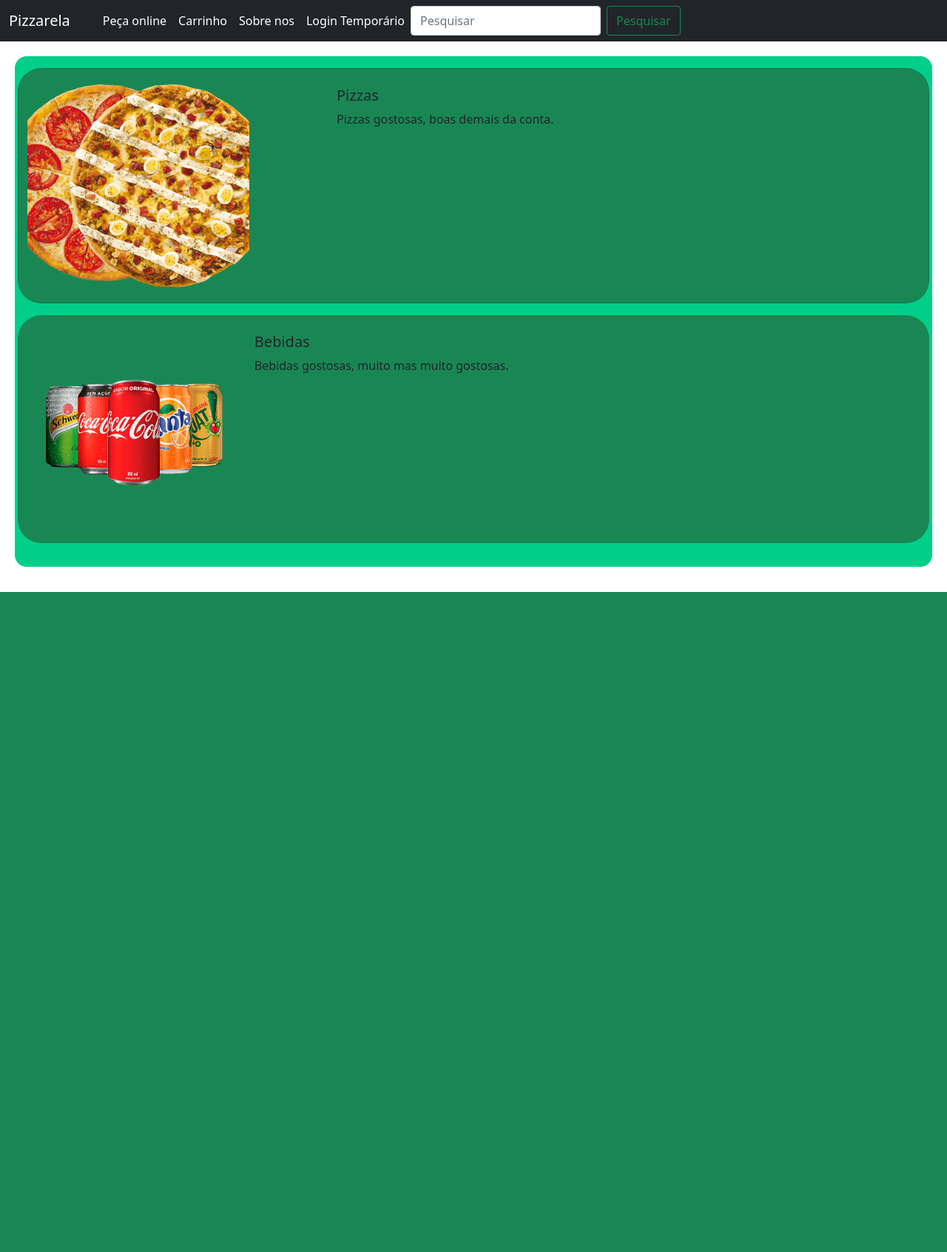
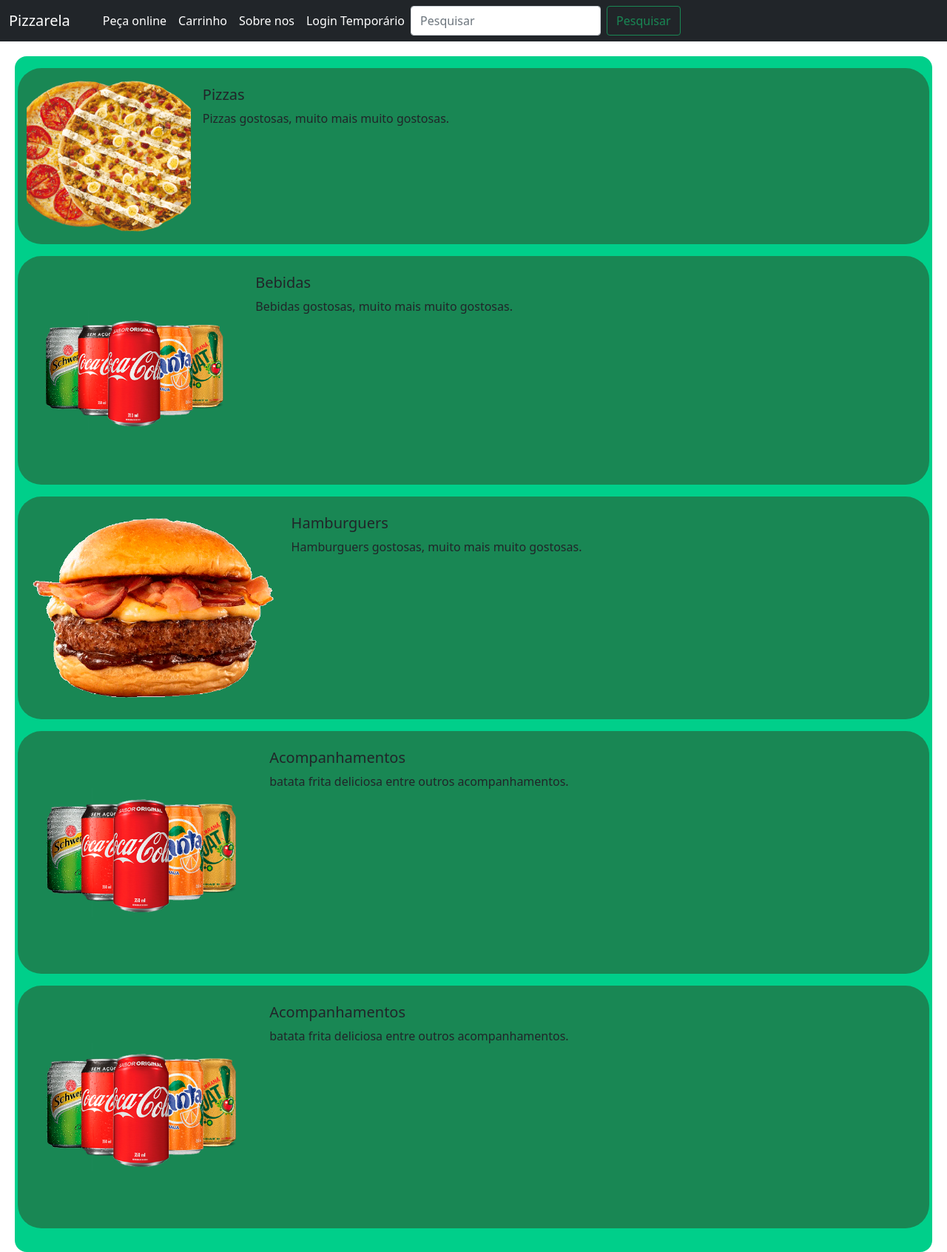
Before and after one commit to meawtec/pizzarela, a PHP site: page /pags/carrinho.php in a window 1280 px wide. Shown: the whole page at 74% size. Before the commit the page ends 800 px from the top, so only its background shows below. Run offline with PHP 8.4, Linux system fonts and the light colour scheme.

Commit message:
SALVAR ALGO

```diff
--- a/pags/carrinho.php
+++ b/pags/carrinho.php
@@ -48,11 +48,7 @@
 
 
 
-
-
-
-
-<div id="cardapio" class="card d-block card mb-3  navbar navbar-expand-lg  bg-success">
+      <div id="cardapio" class=" mb-3 navbar navbar-expand-lg  bg-success " >
   <div class="row g-0">
     <div class="col-md-4">
       <img src="../imagens/pizza1.png" class="img-fluid rounded-start" alt="...">
@@ -60,13 +56,12 @@
     <div class="col-md-8">
       <div class="card-body">
         <h5 class="card-title">Pizzas</h5>
-        <p class="card-text">Pizzas gostosas, boas demais da conta.</p>
+        <p class="card-text">Pizzas gostosas, muito mais muito gostosas.</p>
 
       </div>
     </div>
   </div>
 </div>
-
 
 <div id="cardapio" class=" mb-3 navbar navbar-expand-lg  bg-success " >
   <div class="row g-0">
@@ -76,12 +71,58 @@
     <div class="col-md-8">
       <div class="card-body">
         <h5 class="card-title">Bebidas</h5>
-        <p class="card-text">Bebidas gostosas, muito mas muito gostosas.</p>
+        <p class="card-text">Bebidas gostosas, muito mais muito gostosas.</p>
 
       </div>
     </div>
   </div>
 </div>
+
+<div id="cardapio" class=" mb-3 navbar navbar-expand-lg  bg-success " >
+  <div class="row g-0">
+    <div class="col-md-4">
+      <img src="../imagens/ham1.png" class="img-fluid rounded-start" alt="...">
+    </div>
+    <div class="col-md-8">
+      <div class="card-body">
+        <h5 class="card-title">Hamburguers</h5>
+        <p class="card-text">Hamburguers gostosas, muito mais muito gostosas.</p>
+
+      </div>
+    </div>
+  </div>
+</div>
+
+<div id="cardapio" class=" mb-3 navbar navbar-expand-lg  bg-success " >
+  <div class="row g-0">
+    <div class="col-md-4">
+      <img src="../imagens/Refri.png" class="img-fluid rounded-start" alt="...">
+    </div>
+    <div class="col-md-8">
+      <div class="card-body">
+        <h5 class="card-title">Acompanhamentos</h5>
+        <p class="card-text">batata frita deliciosa entre outros acompanhamentos.</p>
+
+      </div>
+    </div>
+  </div>
+</div>
+
+<div id="cardapio" class=" mb-3 navbar navbar-expand-lg  bg-success " >
+  <div class="row g-0">
+    <div class="col-md-4">
+      <img src="../imagens/Refri.png" class="img-fluid rounded-start" alt="...">
+    </div>
+    <div class="col-md-8">
+      <div class="card-body">
+        <h5 class="card-title">Acompanhamentos</h5>
+        <p class="card-text">batata frita deliciosa entre outros acompanhamentos.</p>
+
+      </div>
+    </div>
+  </div>
+</div>
+
 
 </div>
 
```
Also changed, not shown: imagens/ham1.png (added).
